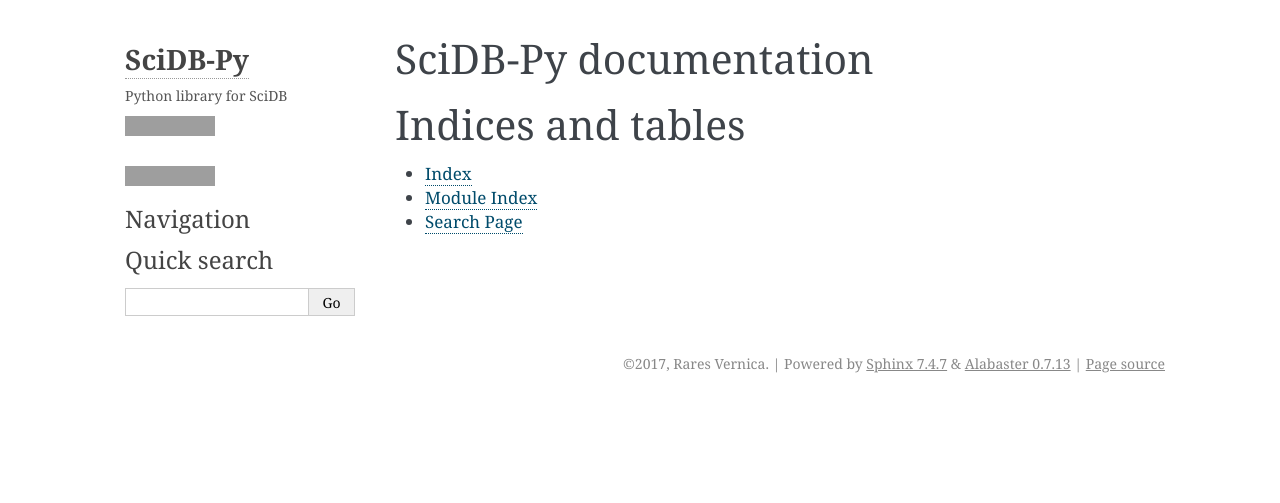
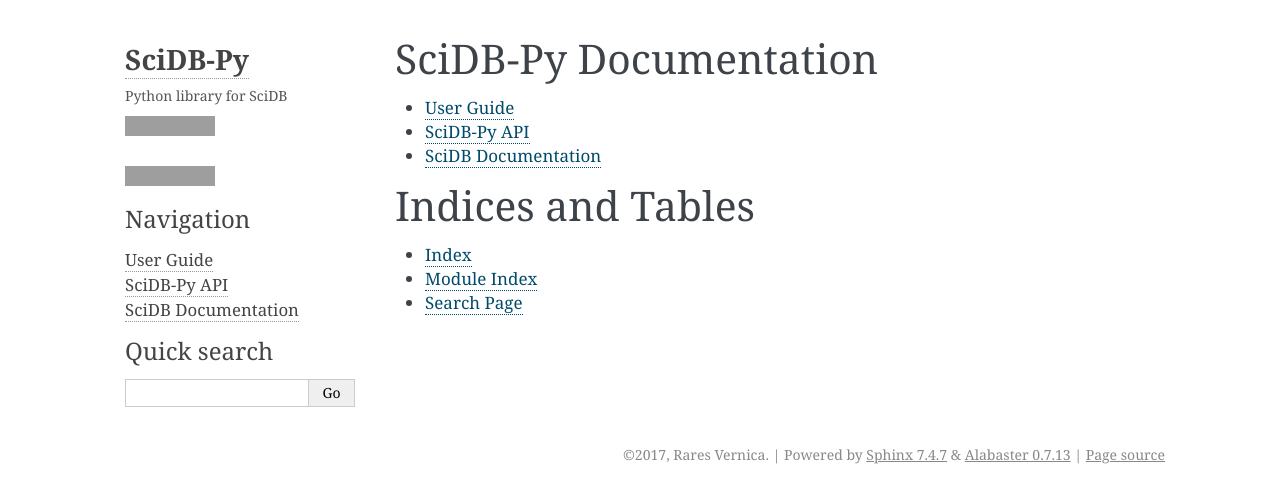
Before and after one commit to rvernica/SciDB-Py, a Sphinx documentation site: the page built from docs/index.rst, in a window 1280 px wide. Shown: the top 503 px of the page. Built offline with Sphinx 7.4.7, drawn with Linux system fonts in a browser that asks for light colours; grey boxes are pictures that could not be loaded.

Commit message:
Setup API and User Guide pages

```diff
--- a/docs/api.rst
+++ b/docs/api.rst
@@ -1,2 +1,9 @@
-.. automodule:: scidbpy
+############
+SciDB-Py API
+############
+
+.. automodule:: scidbpy.db
    :members:
+
+.. automodule:: scidbpy.schema
+   :members:
--- /dev/null
+++ b/docs/guide.rst
@@ -0,0 +1,6 @@
+##########
+User Guide
+##########
+
+.. automodule:: scidbpy
+   :members:
--- a/docs/index.rst
+++ b/docs/index.rst
@@ -3,17 +3,18 @@
    You can adapt this file completely to your liking, but it should at least
    contain the root `toctree` directive.
 
-SciDB-Py documentation
+SciDB-Py Documentation
 ======================
 
 .. toctree::
-   :maxdepth: 2
-   :caption: Contents:
+   :maxdepth: 4
 
+   guide
    api
+   SciDB Documentation <https://paradigm4.atlassian.net/wiki/display/ESD169>
 
 
-Indices and tables
+Indices and Tables
 ==================
 
 * :ref:`genindex`
```
